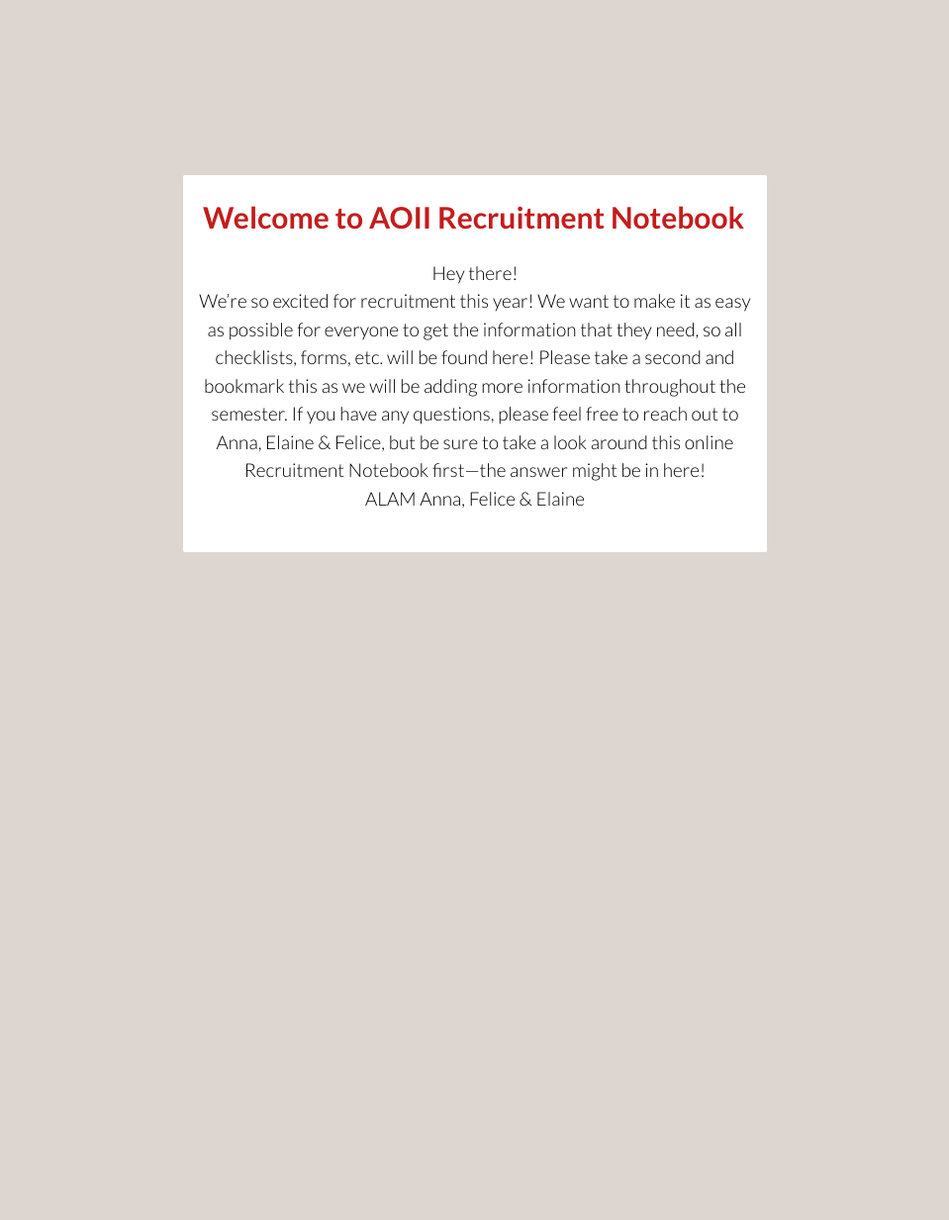
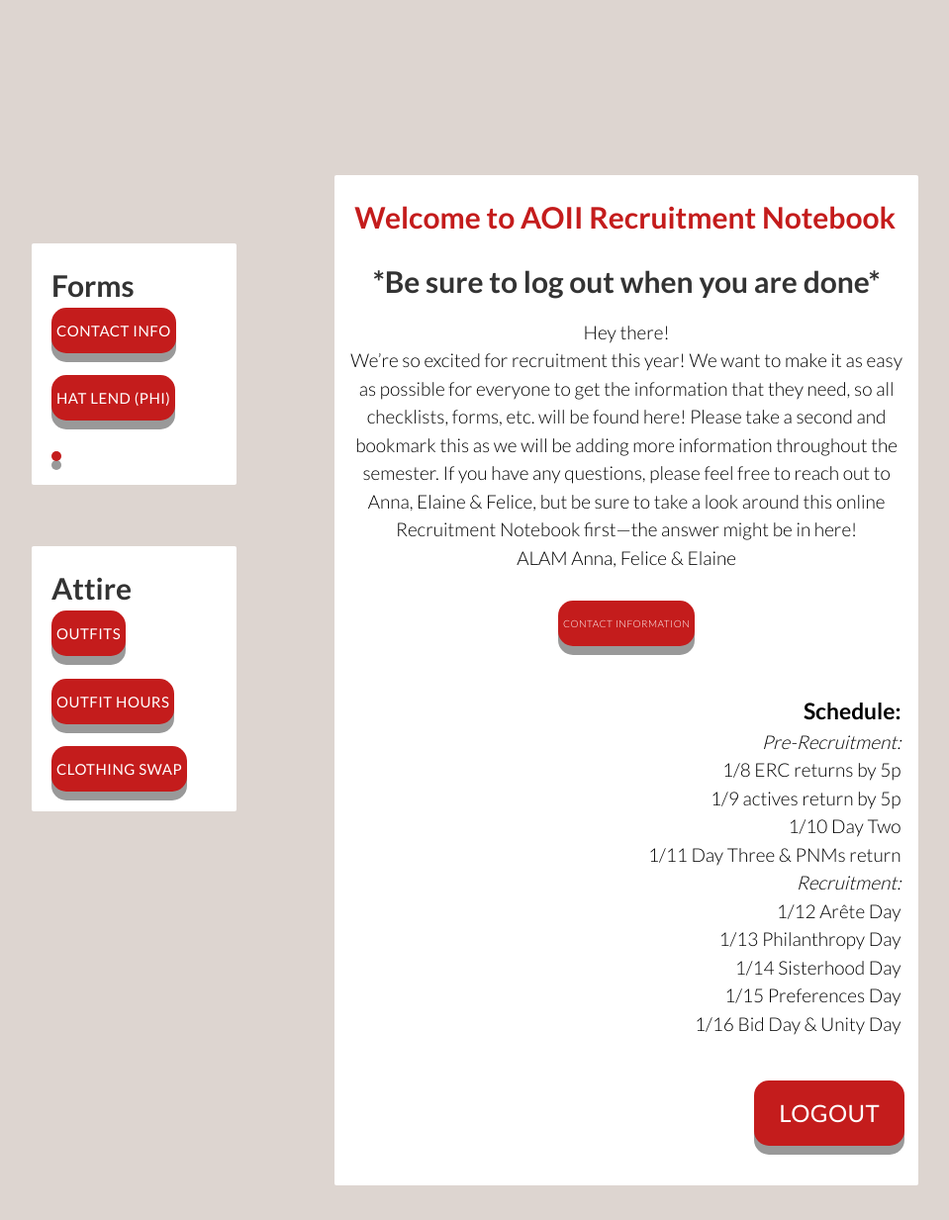
Before and after one commit to elainecole/aoii-recruitment, a Django app: page / in a window 1280 px wide. Shown: the whole page at 99% size, without its empty margins (160-1119 px from the left). Before the commit the page ends 558 px from the top, so only its background shows below. Run offline with Django 3.2, Linux system fonts and the light colour scheme; a user stored in the database is signed in; tables that the repository leaves empty hold one stand-in row (values such as "Sample post"); style sheets or scripts are compiled from the project's sources.

Commit message:
changes, simplified login

```diff
--- a/authentication/authentication.py
+++ b/authentication/authentication.py
@@ -4,16 +4,16 @@ from django.contrib.auth import authenticate, logout, login
 from api.models import Account
 
 def hk_login(request):
-    username = request.POST.get('username', '')
+    # username = request.POST.get('username', '')
     password = request.POST.get('password', '')
 
-    user = authenticate(username=username, password=password)
+    user = authenticate(username="aoii", password=password)
     if user is not None:
         login(request, user)
 
         return HttpResponse()
     else:
-        return HttpResponseBadRequest(reason='Invalid username or password')
+        return HttpResponseBadRequest(reason='Invalid password')
 
 
 def hk_logout(request):
--- a/webapp/static/less/base.less
+++ b/webapp/static/less/base.less
@@ -114,7 +114,7 @@ html {
     font-family: 'Lato', sans-serif;
     font-weight: 700;
     font-size: 12px;
-    color: #DDD5D0;
+    color: #c41c1c;
 }
 
 // Dark Background Links
--- a/webapp/templates/partials/hello/hello_base.html
+++ b/webapp/templates/partials/hello/hello_base.html
@@ -1,7 +1,41 @@
 {% verbatim %}
 <div class="container">
     <div class="row">
-        <div class="col s8 offset-s2">
+        <div style="padding-top: 20%"class="col s3">
+            <div class="card wrapper auth-wrapper">
+                <div class="card-content">
+                    <p class="title-lato">
+                        Forms
+                    </p>
+
+                    <a href="https://goo.gl/forms/qZZC9QQlsCoPDHtr1" target="_blank" class="login-button btn" style="padding: 5px; font-size: 15px">
+                        Contact Info
+                    </a><br><br>
+                    <a href="https://docs.google.com/forms/d/e/1FAIpQLSd5pYz4-s7AEvYW2j96J0azhTRtj00K-MhFZYJ3WG9WeWZiMw/viewform"  target="_blank" class="login-button btn" style="padding: 5px; font-size: 15px">
+                        Hat Lend (phi)
+                    </a><br><br>
+                    <a href="/"  target="_blank" class="login-button btn" style="padding: 5px; font-size: 15px">
+                    </a>
+                </div>
+            </div>
+            <div class="card wrapper auth-wrapper">
+                <div class="card-content">
+                    <p class="title-lato">
+                        Attire
+                    </p>
+                    <a href="https://goo.gl/forms/qZZC9QQlsCoPDHtr1" target="_blank" class="login-button btn" style="padding: 5px; font-size: 15px">
+                        Outfits
+                    </a><br><br>
+                    <a href="https://docs.google.com/forms/d/e/1FAIpQLSd5pYz4-s7AEvYW2j96J0azhTRtj00K-MhFZYJ3WG9WeWZiMw/viewform"  target="_blank" class="login-button btn" style="padding: 5px; font-size: 15px">
+                        Outfit Hours
+                    </a><br><br>
+                    <a href="/"  target="_blank" class="login-button btn" style="padding: 5px; font-size: 15px">
+                        Clothing Swap
+                    </a>
+                </div>
+            </div>
+        </div>
+        <div class="col s8 offset-s1">
             <div class="card wrapper auth-wrapper">
                 <div class="card-content">
 
@@ -11,6 +45,12 @@
                     <div class="row" style="text-align: center;">
                         <div class="user-holder" style="padding-top: 20px;">
                         </div>
+                        <div class="logout" style="text-align:right; padding-right: 5px">
+                            <br>
+                            <a href="/auth/logout" class="login-button btn">
+                                LOGOUT
+                            </a>
+                        </div>
                     </div>
                 </div>
             </div>
--- a/webapp/templates/partials/hello/user_base.html
+++ b/webapp/templates/partials/hello/user_base.html
@@ -1,14 +1,41 @@
 {% verbatim %}
     <div class="name">
-        <p class="title-lato">
-                <!-- Welcome to AOII Recruitment Notebook! -->
+        <p class="title-lato" style="padding-bottom: 15px">
+            *Be sure to log out when you are done*
         </p>
     </div>
     <div class="subtitle-lato">
         <p>
             Hey there!<br>
             We’re so excited for recruitment this year! We want to make it as easy as possible for everyone to get the information that they need, so all checklists, forms, etc. will be found here! Please take a second and bookmark this as we will be adding more information throughout the semester. If you have any questions, please feel free to reach out to Anna, Elaine & Felice, but be sure to take a look around this online Recruitment Notebook first—the answer might be in here!
-            <br>ALAM Anna, Felice & Elaine
+            <br>ALAM Anna, Felice & Elaine<br><br>
+            <a href="https://docs.google.com/document/d/1TEN006S9pCy__2eyymE77N3KpE0vUFwa6sfmknUkWR4/edit?usp=sharing" target="_blank" class="login-button btn" style="padding: 5px; font-size: 10px">
+                CONTACT INFORMATION
+            </a><br><br>
         </p>
     </div>
+    <div class="row" style="padding-top: 20px">
+        <div class="col-md-4">
+            <div class="subtitle-lato" style="padding-right: 20px; text-align: right">
+
+                <p>
+                    <b><big>Schedule:</big></b><br>
+                    <em>Pre-Recruitment:</em><br>
+                    1/8 ERC returns by 5p<br>
+                    1/9 actives return by 5p<br>
+                    1/10 Day Two<br>
+                    1/11 Day Three & PNMs return<br>
+                    <em>Recruitment:</em><br>
+                    1/12 Arête Day<br>
+                    1/13 Philanthropy Day<br>
+                    1/14 Sisterhood Day<br>
+                    1/15 Preferences Day<br>
+                    1/16 Bid Day & Unity Day
+                </p>
+
+            </div>
+        </div>
+
+    </div>
+
 {% endverbatim %}
```
Also changed, not shown: webapp/static/js/login.js (+12 -7 lines), webapp/templates/partials/login/login_base.html (+10 -9 lines).
